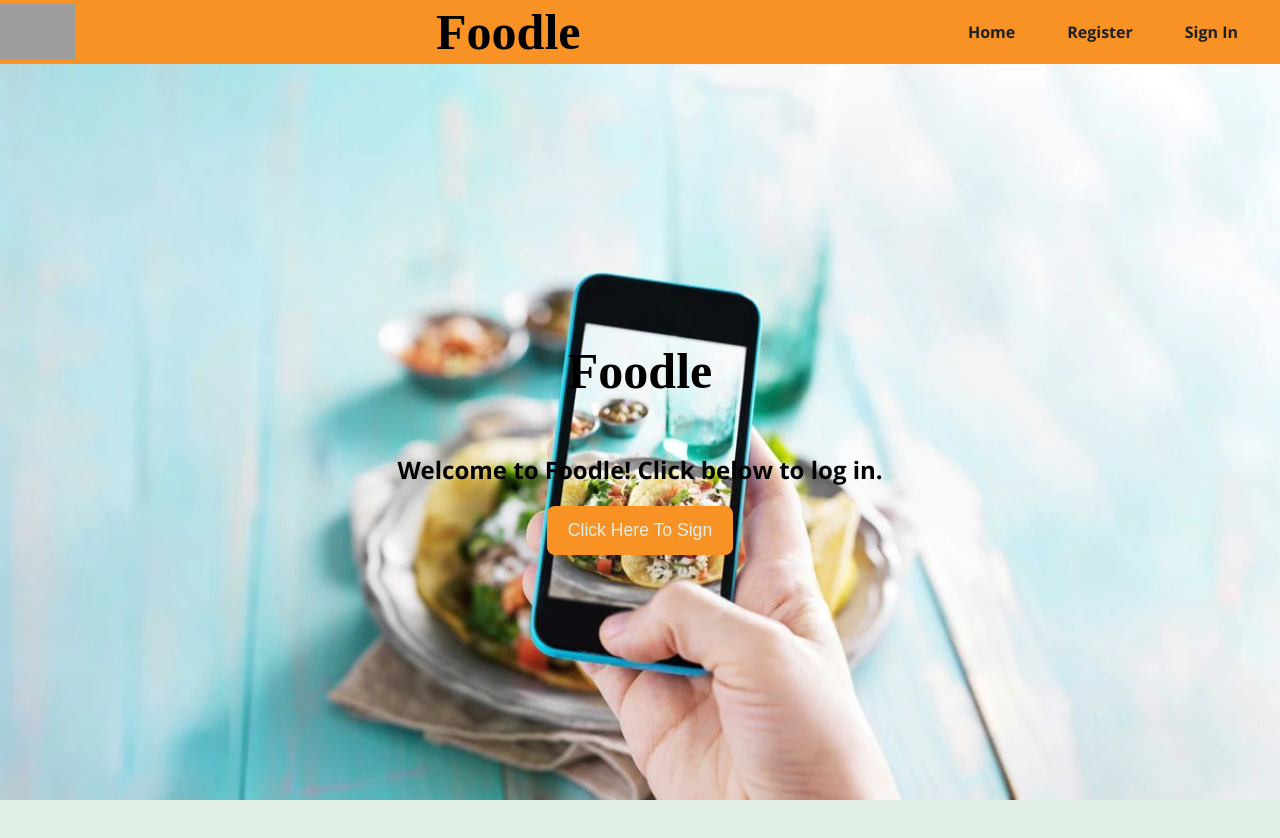
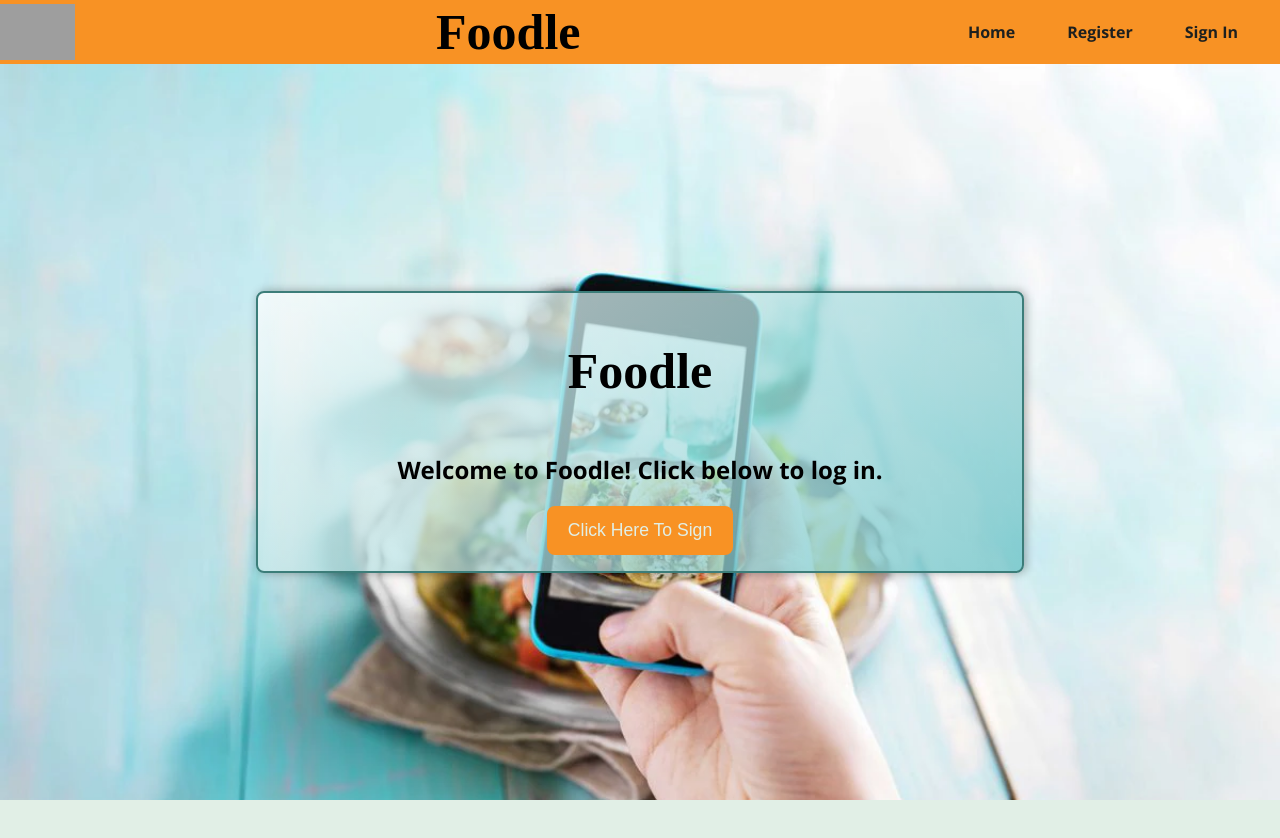
Before and after one commit to Neoj1sec142/Foodle-Front, a React (Create React App) app in the folder client/: page / in a window 1280 px wide. Shown: the top 838 px of the page. Built offline with nearby package versions, Linux system fonts and the light colour scheme; grey boxes are pictures that could not be loaded; a web font is replaced by a local one.

Commit message:
uncommented card overlay

```diff
--- a/client/src/styles/App.css
+++ b/client/src/styles/App.css
@@ -118,13 +118,13 @@ main {
 }
 
 .card-overlay {
-  /* border: 2px solid var(--primary-button-hover); */
-  /* width: 60%;
+  border: 2px solid var(--primary-button-hover);
+   width: 60%;
   padding: 1em;
   border-radius: 8px;
-  box-shadow: 2px 0px 10px rgba(0, 0, 0, 0.3); */
-  /* background-color: rgba(255,255,255,1); */
-  /* background: linear-gradient(323deg, rgb(104 193 197 / 75%) 0%, rgba(255,255,255,.75) 100%); */
+   box-shadow: 2px 0px 10px rgba(0, 0, 0, 0.3);
+  background-color: rgba(255,255,255,1);
+  background: linear-gradient(323deg, rgb(104 193 197 / 75%) 0%, rgba(255,255,255,.75) 100%);
 }
 
 form,
```
